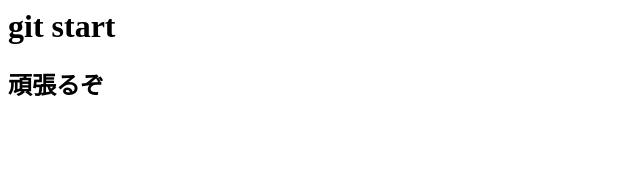
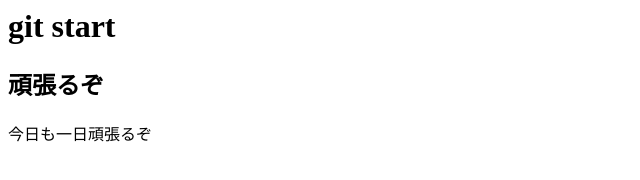
Before and after one commit to kotaropro/new-one, a plain HTML site: page index.html in a window 1280 px wide. Shown: the whole page, without its empty margins (0-640 px from the left). Drawn offline with Linux system fonts and the light colour scheme.

Commit message:
コメント追加

```diff
--- a/index.html
+++ b/index.html
@@ -1,2 +1,4 @@
 <h1>git start</h1>
 <h2>頑張るぞ</h2>
+
+<p>今日も一日頑張るぞ</p>
```
